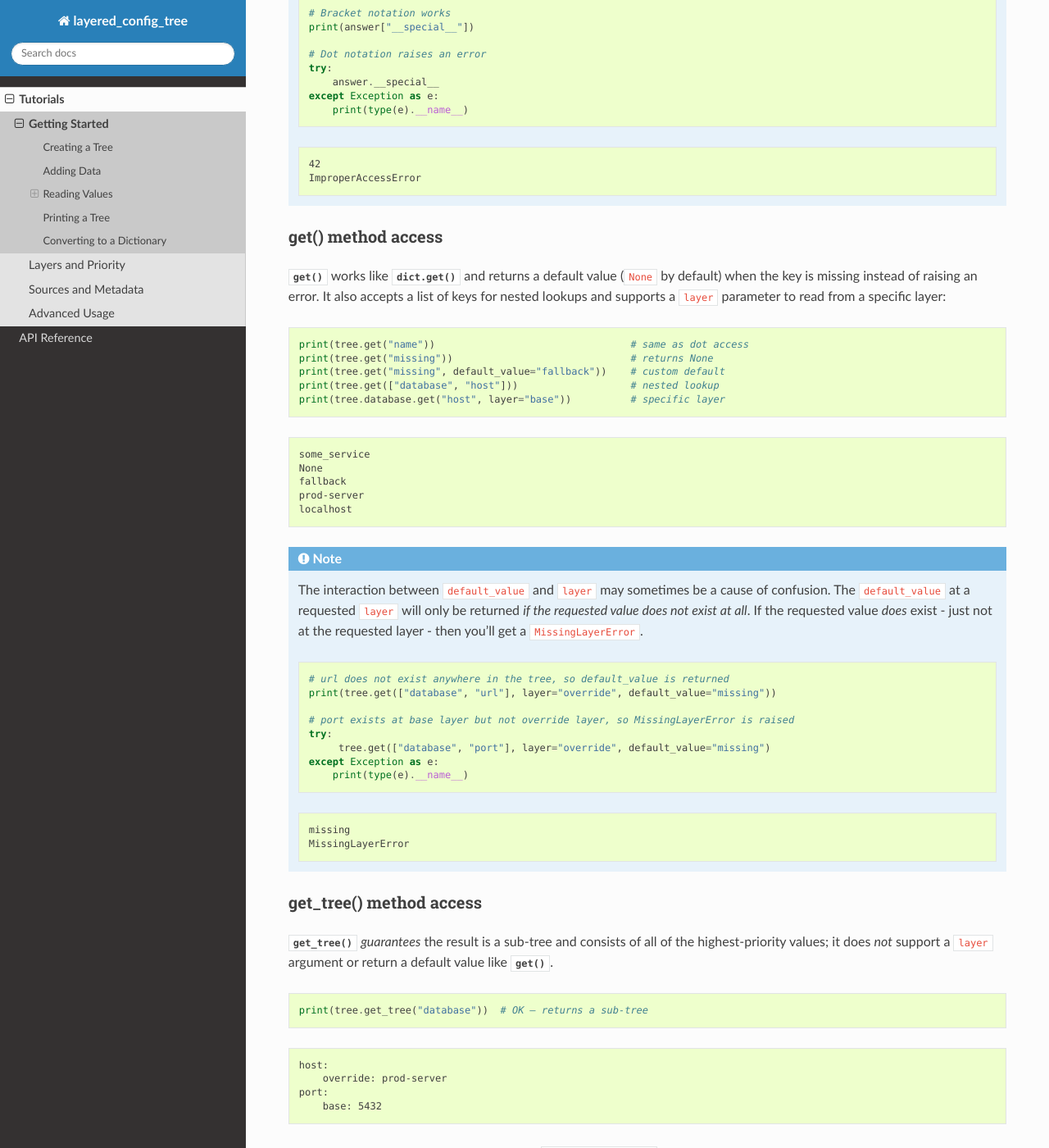
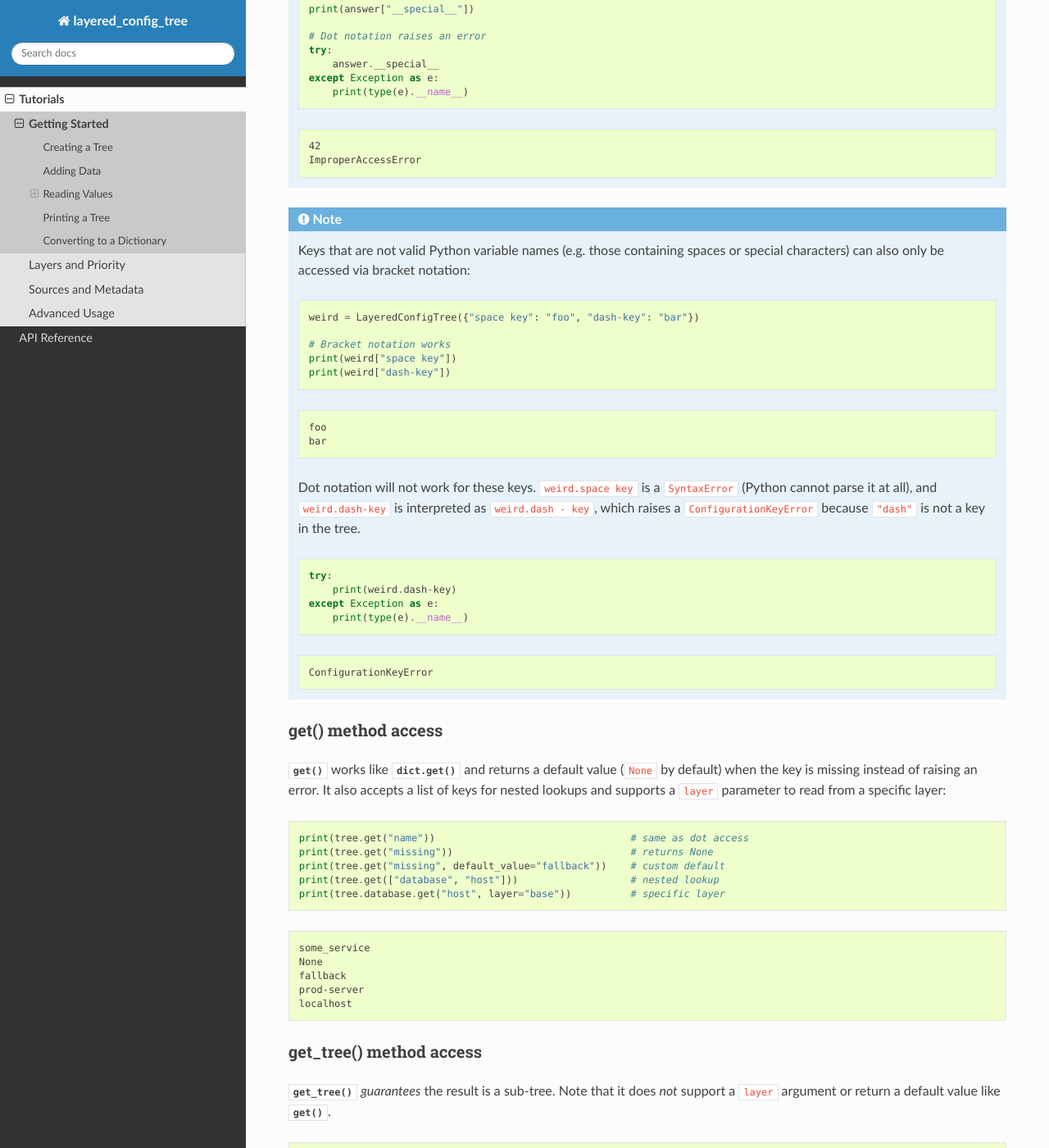
Before and after one commit to ihmeuw/layered_config_tree, a Sphinx documentation site: the page built from docs/source/tutorials/getting_started.rst, in a window 1280 px wide and 1400 px high, scrolled down 2925 px. Shown: the whole window at 82% size. Built offline with Sphinx 7.4.7 and the Read the Docs theme 3.1.0, drawn with Linux system fonts in a browser that asks for light colours; the version number could not be read and is left out; some of the changed text lies outside the part shown.

Commit message:
PR updates

```diff
--- a/CHANGELOG.rst
+++ b/CHANGELOG.rst
@@ -1,4 +1,4 @@
-**4.1.2 - 04/07/26**
+**4.1.2 - 04/14/26**
 
  - Strengthen documentation
 
--- a/docs/source/tutorials/getting_started.rst
+++ b/docs/source/tutorials/getting_started.rst
@@ -26,14 +26,12 @@
         base: hello
 
 Note in the example above that by default a single `"base"` layer is used. You can
-also specify layers in order from lowest to highest priority:
+also specify layers in order from lowest to highest priority. For more on layers and
+priority, see :ref:`layers_and_priority_tutorial`.
 
-.. testcode::
+.. note::
 
-    tree = LayeredConfigTree(layers=["base", "override"])
-
-We now have an empty tree with two layers, ``"base"`` and ``"override"``, where ``"override"``
-has the higher priority (because it is later in the list of layers provided).
+    Layers only pertain to values, not to sub-trees.
 
 Adding Data
 ===========
@@ -43,6 +41,7 @@
 
 .. testcode::
 
+    tree = LayeredConfigTree(layers=["base", "override"])
     tree.update(
         {"name": "some_service", "database": {"host": "localhost", "port": 5432}},
         layer="base",
@@ -176,6 +175,40 @@
         42
         ImproperAccessError
 
+.. note::
+
+    Keys that are not valid Python variable names (e.g. those containing spaces or
+    special characters) can also only be accessed via bracket notation:
+
+    .. testcode::
+
+        weird = LayeredConfigTree({"space key": "foo", "dash-key": "bar"})
+
+        # Bracket notation works
+        print(weird["space key"])
+        print(weird["dash-key"])
+
+    .. testoutput::
+
+        foo
+        bar
+
+    Dot notation will not work for these keys. ``weird.space key`` is a
+    ``SyntaxError`` (Python cannot parse it at all), and ``weird.dash-key`` is
+    interpreted as ``weird.dash - key``, which raises a ``ConfigurationKeyError``
+    because ``"dash"`` is not a key in the tree.
+
+    .. testcode::
+
+        try:
+            print(weird.dash-key)
+        except Exception as e:
+            print(type(e).__name__)
+
+    .. testoutput::
+
+        ConfigurationKeyError
+
 get() method access
 -------------------
 
@@ -200,35 +233,12 @@
     prod-server
     localhost
 
-.. note::
-
-    The interaction between ``default_value`` and ``layer`` may sometimes be a cause
-    of confusion. The ``default_value`` at a requested ``layer`` will only be returned
-    *if the requested value does not exist at all*. If the requested value *does* exist -
-    just not at the requested layer - then you’ll get a ``MissingLayerError``.
-
-    .. testcode::
-
-        # url does not exist anywhere in the tree, so default_value is returned
-        print(tree.get(["database", "url"], layer="override", default_value="missing"))
-
-        # port exists at base layer but not override layer, so MissingLayerError is raised
-        try:
-             tree.get(["database", "port"], layer="override", default_value="missing")
-        except Exception as e:
-            print(type(e).__name__)
-
-    .. testoutput::
-
-        missing
-        MissingLayerError
-
 get_tree() method access
 ------------------------
 
 :meth:`~layered_config_tree.main.LayeredConfigTree.get_tree` *guarantees* the result
-is a sub-tree and consists of all of the highest-priority values; it does *not*
-support a ``layer`` argument or return a default value like :meth:`~layered_config_tree.main.LayeredConfigTree.get`.
+is a sub-tree. Note that it does *not* support a ``layer`` argument or return a default
+value like :meth:`~layered_config_tree.main.LayeredConfigTree.get`.
 
 .. testcode::
 
```
Also changed, not shown: other parts of docs/source/tutorials/getting_started.rst (+1 -1 lines), docs/source/tutorials/layers_and_priority.rst (+25 -0 lines), 1 other file.
